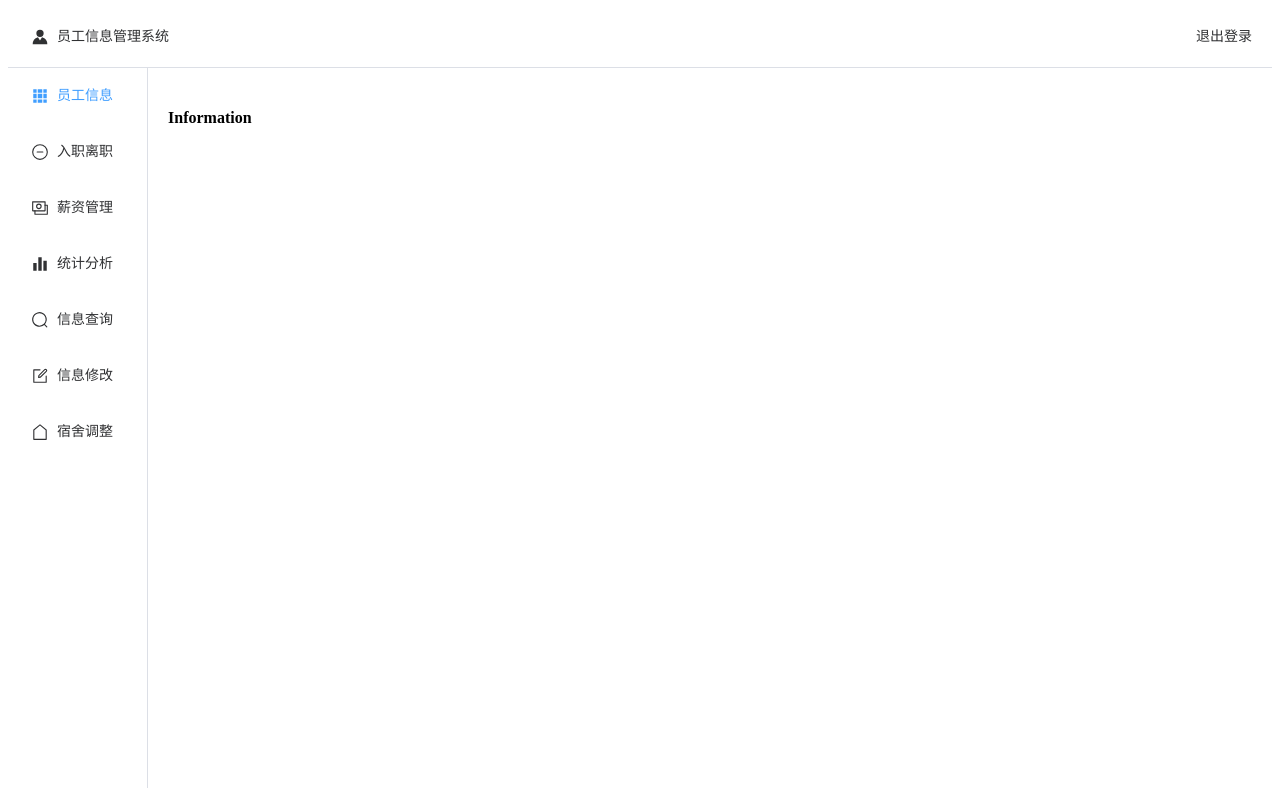
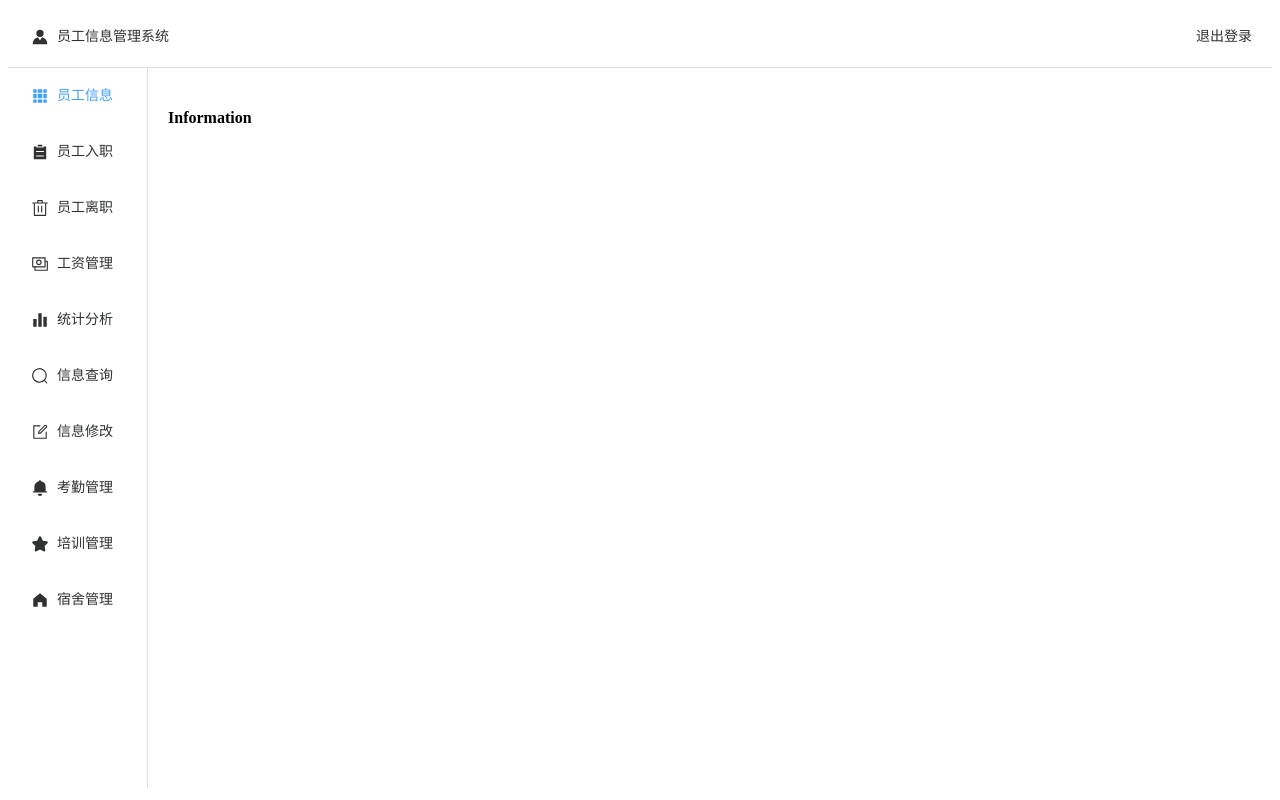
Before and after one commit to Ocean456/web, a Vue app: page /admin/info in a window 1280 px wide. Built offline with nearby package versions, Linux system fonts and the light colour scheme.

Commit message:
Second submission

```diff
--- a/src/views/Admin.vue
+++ b/src/views/Admin.vue
@@ -1,6 +1,17 @@
+<!--suppress CssUnusedSymbol -->
 <script setup lang="ts">
 import {ref, onMounted, onUnmounted} from "vue";
-import {Avatar, Edit, Grid, Histogram, House, InfoFilled, Money, Remove, Search} from "@element-plus/icons-vue";
+import {
+  Avatar, BellFilled,
+  Delete,
+  Edit,
+  Grid,
+  Histogram, HomeFilled,
+  List,
+  Money,
+  Search,
+  StarFilled
+} from "@element-plus/icons-vue";
 
 const menu = ref({height: ''});
 
@@ -42,17 +53,23 @@ onUnmounted(() => {
             </el-icon>
             员工信息
           </el-menu-item>
-          <el-menu-item index="/admin/position">
+          <el-menu-item index="/admin/entry">
             <el-icon>
-              <Remove/>
+              <List/>
             </el-icon>
-            入职离职
+            员工入职
+          </el-menu-item>
+          <el-menu-item index="/admin/dimission">
+            <el-icon>
+              <Delete/>
+            </el-icon>
+            员工离职
           </el-menu-item>
           <el-menu-item index="/admin/salary">
             <el-icon>
               <Money/>
             </el-icon>
-            薪资管理
+            工资管理
           </el-menu-item>
           <el-menu-item index="/admin/analytics">
             <el-icon>
@@ -72,11 +89,23 @@ onUnmounted(() => {
             </el-icon>
             信息修改
           </el-menu-item>
+          <el-menu-item index="/admin/attendance">
+            <el-icon>
+              <BellFilled/>
+            </el-icon>
+            考勤管理
+          </el-menu-item>
+          <el-menu-item index="/admin/train">
+            <el-icon>
+              <StarFilled/>
+            </el-icon>
+            培训管理
+          </el-menu-item>
           <el-menu-item index="/admin/dormitory">
             <el-icon>
-              <House/>
+              <HomeFilled/>
             </el-icon>
-            宿舍调整
+            宿舍管理
           </el-menu-item>
 
         </el-menu>
--- /dev/null
+++ b/src/views/Attendance.vue
@@ -0,0 +1,13 @@
+<script setup lang="ts">
+
+</script>
+
+<template>
+  <div>
+    <h1>Attendance</h1>
+  </div>
+</template>
+
+<style scoped>
+
+</style>
--- /dev/null
+++ b/src/views/Dimission.vue
@@ -0,0 +1,13 @@
+<script setup lang="ts">
+
+</script>
+
+<template>
+  <div>
+    <h1>Dimission</h1>
+  </div>
+</template>
+
+<style scoped>
+
+</style>
--- a/src/views/Position.vue
+++ b/src/views/Entry.vue
@@ -4,7 +4,7 @@
 
 <template>
   <div>
-    <h1>Position</h1>
+    <h1>Entry</h1>
   </div>
 </template>
 
--- /dev/null
+++ b/src/views/Train.vue
@@ -0,0 +1,13 @@
+<script setup lang="ts">
+
+</script>
+
+<template>
+  <div>
+    <h1>Train</h1>
+  </div>
+</template>
+
+<style scoped>
+
+</style>
```
Also changed, not shown: src/router/index.ts (+14 -2 lines), 1 other file (tests, documents, lock files or other folders).
